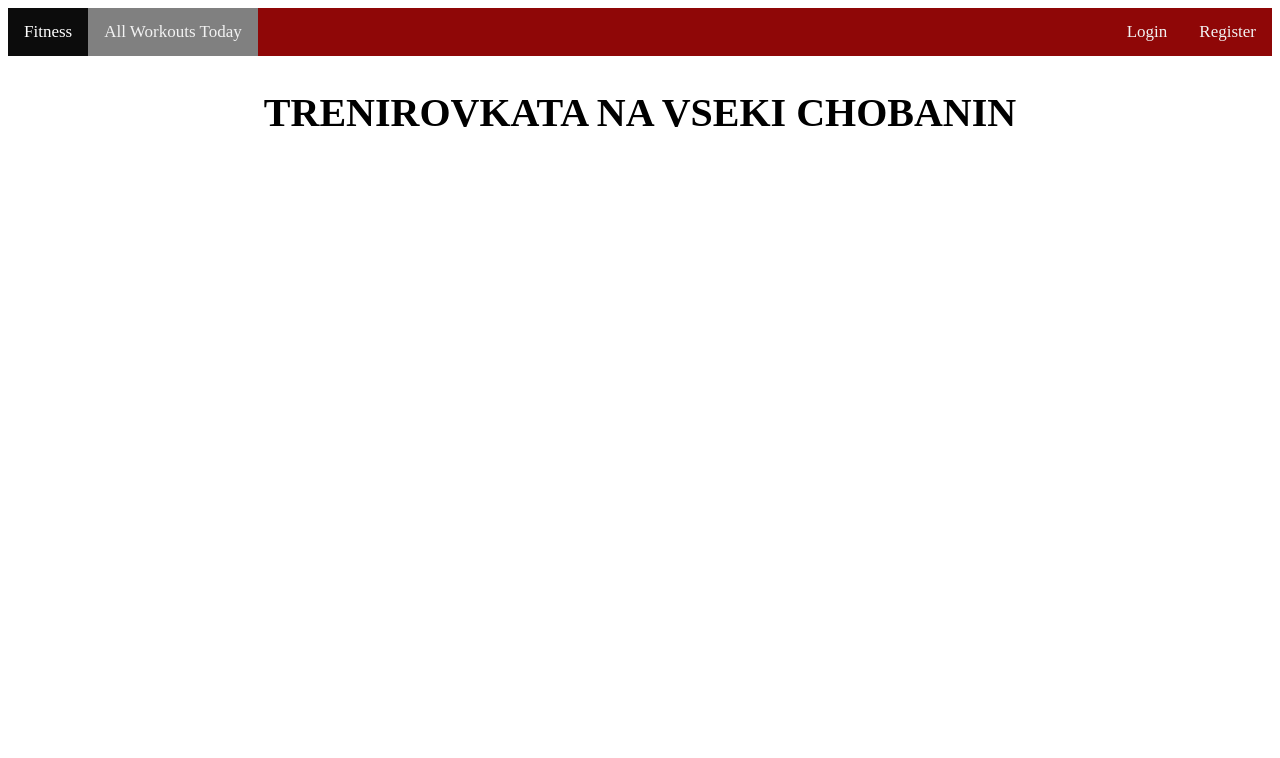
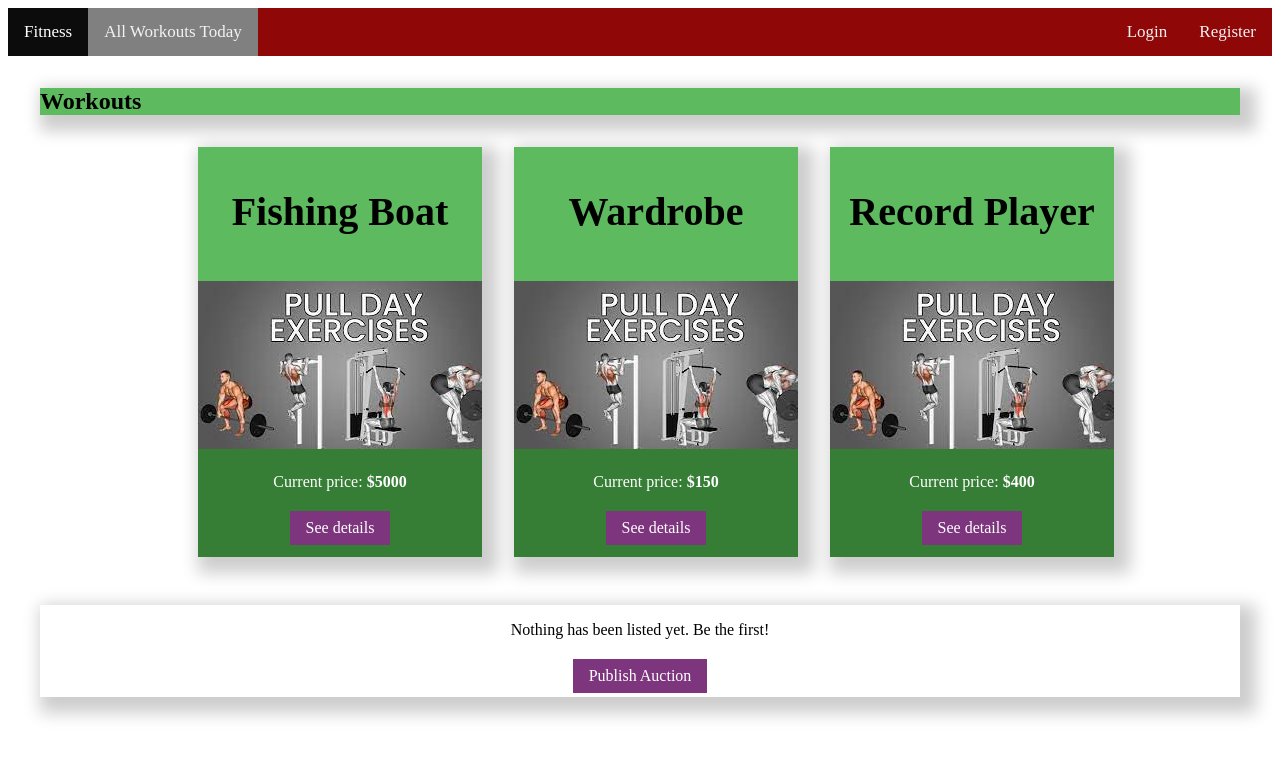
Before and after one commit to nikolovcdxx/workout-today, a React (Create React App) app in the folder client/: page /catalog in a window 1280 px wide. Shown: the top 758 px of the page. Built offline with nearby package versions, Linux system fonts and the light colour scheme.

Commit message:
Persistance of login data to local storage.
Created with custom hook.

```diff
--- a/client/src/App.js
+++ b/client/src/App.js
@@ -5,18 +5,21 @@ import { AuthContext } from './contexts/AuthContext';
 import './form.css';
 import './createSelection.css';
 import './push.css';
+import './catalog.css';
 
+import Catalog from './components/Catalog/Catalog';
 import Navigation from './components/Navigation/Navigation';
 import Register from './components/Register/Register';
 import Login from './components/Login/Login';
 import Logout from './components/Logout/Logout';
 import CreateSelection from './components/Create/CreateSelection';
 import Push from './components/Create/Push';
+import { useLocalStorage } from './hooks/useLocalStorage';
 
 
 function App() {
 
-    const [auth, setAuth] = useState({});
+    const [auth, setAuth] = useLocalStorage('auth', {});
 
     const userLogin = (authData) => {
         setAuth(authData);
@@ -32,13 +35,13 @@ function App() {
                 <Navigation />
 
                 <Routes>
-                    <Route path="/" element={<h2>SNIMKA NA SHTANGI HERE /// if no logged user "nav div.user - display: none;"</h2>} />
-                    <Route path="/catalog" element={<h2>TRENIROVKATA NA VSEKI CHOBANIN</h2>} />
+                    <Route path="/" element={<h2>SNIMKA NA SHTANGI HERE</h2>} />
+                    <Route path="/catalog" element={<Catalog />} />
                     <Route path="/catalog/:workoutId" element={<h2>DETAILITE ZA TRENIROVKATA NA CHOBANIN X</h2>} />
-                    <Route path="/create" element={<CreateSelection />}/>
-                    <Route path="/create/push" element={<Push/>}/>
-                    <Route path="/create/pull" element={<h2>GRUBx4 BICEPSx2 ZADNO RAMOx1</h2>}/>
-                    <Route path="/create/legs" element={<h2>LEGSx4</h2>}/>
+                    <Route path="/create" element={<CreateSelection />} />
+                    <Route path="/create/push" element={<Push />} />
+                    <Route path="/create/pull" element={<h2>GRUBx4 BICEPSx2 ZADNO RAMOx1</h2>} />
+                    <Route path="/create/legs" element={<h2>LEGSx4</h2>} />
                     <Route path="/login" element={<Login />} />
                     <Route path="/register" element={<Register />} />
                     <Route path="/profile" element={<h2>TRENIROVKATA ZA DNES</h2>} />
--- /dev/null
+++ b/client/src/catalog.css
@@ -0,0 +1,112 @@
+:root {
+    --primary-color: 120;
+    --primary-s: 40%;
+    --primary-l: 55%;
+
+    --action-color: 300;
+    --action-s: 40%;
+    --action-l: 55%;
+
+    --round: 0;
+    --shadow: 8px 8px 16px 8px rgba(0, 0, 0, 0.2);
+}
+
+.pad-med {
+    padding: 8px 16px;
+}
+
+.spaced>* {
+    margin: 32px;
+    margin-top: 32px;
+    margin-bottom: 32px;
+}
+
+.catalog {
+    list-style: none;
+    padding: 0;
+}
+
+.catalog.cards {
+    margin-left: 16px;
+    margin-right: -16px;
+    display: flex;
+    justify-content: center;
+    flex-wrap: wrap;
+}
+
+.catalog.cards::after {
+    content: "";
+    display: table;
+    clear: both;
+}
+
+.catalog.cards li {
+    float: left;
+    width: 284px;
+    margin: 16px;
+    margin-top: 0;
+}
+
+.catalog.cards li>main {
+    height: 200px;
+    overflow: hidden;
+}
+
+.catalog.cards h2 {
+    height: 52px;
+    overflow: hidden;
+}
+
+.catalog.cards footer {
+    overflow: hidden;
+}
+
+.align-center {
+    text-align: center;
+    overflow: hidden;
+}
+
+.img-thumb {
+    display: block;
+    max-height: 200px;
+    margin: auto;
+    object-fit: contain;
+}
+
+.item {
+    box-shadow: var(--shadow);
+    border-radius: var(--round);
+    overflow: hidden;
+}
+
+.item p {
+    margin-bottom: 16px;
+}
+
+.action {
+    display: inline-block;
+    border: none;
+    padding: 8px 16px;
+    margin: 4px 8px;
+    text-decoration: none;
+}
+
+#catalog-section h1, #catalog-section header {
+    background-color: hsl(var(--primary-color), var(--primary-s), var(--primary-l));
+}
+
+#catalog-section footer {
+    background-color: hsl(var(--primary-color), var(--primary-s), calc(var(--primary-l) - 20%));
+    color: white;
+}
+
+.action {
+    background-color: hsl(var(--action-color), var(--action-s), calc(var(--action-l) - 20%));
+    color: white;
+}
+
+.action:hover {
+    background-color: hsl(var(--action-color), var(--action-s), var(--action-l));
+    cursor: pointer;
+    color: white;
+}
--- /dev/null
+++ b/client/src/components/Catalog/Catalog.js
@@ -0,0 +1,69 @@
+
+
+export default function Catalog() {
+
+    return (
+        <section id="catalog-section" className="spaced">
+            <h1 className="item">Workouts</h1>
+            <ul className="catalog cards">
+                <li className="item">
+                    <header className="pad-med">
+                        <h2>Fishing Boat</h2>
+                    </header>
+                    <div className="align-center">
+                        <img className="img-thumb" src="/pull-day-exercises.jpg" alt=""/>
+                    </div>
+                    <footer className="align-center pad-med">
+                        <p>
+                            Current price: <strong>$5000</strong>
+                        </p>
+                        <a className="action" href="/">
+                            See details
+                        </a>
+                    </footer>
+                </li>
+                <li className="item">
+                    <header className="pad-med">
+                        <h2>Wardrobe</h2>
+                    </header>
+                    <div className="align-center">
+                        <img className="img-thumb" src="/pull-day-exercises.jpg" alt=""/>
+                    </div>
+                    <footer className="align-center pad-med">
+                        <p>
+                            Current price: <strong>$150</strong>
+                        </p>
+                        <a className="action" href="/">
+                            See details
+                        </a>
+                    </footer>
+                </li>
+                <li className="item">
+                    <header className="pad-med">
+                        <h2>Record Player</h2>
+                    </header>
+                    <div className="align-center">
+                        <img className="img-thumb" src="/pull-day-exercises.jpg" alt=""/>
+                    </div>
+                    <footer className="align-center pad-med">
+                        <p>
+                            Current price: <strong>$400</strong>
+                        </p>
+                        <a className="action" href="/">
+                            See details
+                        </a>
+                    </footer>
+                </li>
+            </ul>
+            {/* If there are no auctions to display */}
+            <div className="item pad-large align-center">
+                <p>Nothing has been listed yet. Be the first!</p>
+                <div>
+                    <a className="action" href="/">
+                        Publish Auction
+                    </a>
+                </div>
+            </div>
+        </section>
+    );
+};
--- /dev/null
+++ b/client/src/hooks/useLocalStorage.js
@@ -0,0 +1,20 @@
+import { useState } from 'react';
+
+export const useLocalStorage = (key, defaultValue) => {
+    const [value, setValue] = useState(() => {
+        const storedData = localStorage.getItem(key);
+
+        return storedData ? JSON.parse(storedData) : defaultValue;
+    });
+
+    const setLocalStorageValue = (newValue) => {
+        localStorage.setItem(key, JSON.stringify(newValue));
+
+        setValue(newValue);
+    };
+
+    return [
+        value,
+        setLocalStorageValue
+    ];
+};
```
Also changed, not shown: 2 other files (tests, documents, lock files or other folders).
